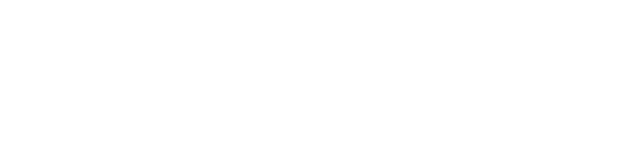
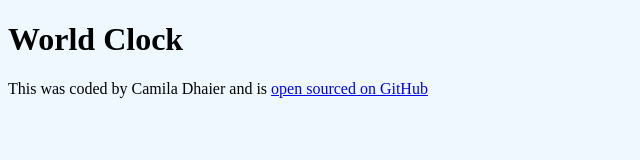
Before and after one commit to camilaDhaier/final_add_on_project, a plain HTML site: page index.html in a window 1280 px wide. Shown: the whole page, without its empty margins (0-640 px from the left). Drawn offline with Linux system fonts and the light colour scheme.

Commit message:
added files to the structure

```diff
--- /dev/null
+++ b/css/style.css
@@ -0,0 +1,3 @@
+body{
+    background-color: aliceblue;
+}
--- a/index.html
+++ b/index.html
@@ -3,9 +3,17 @@
 <head>
     <meta charset="UTF-8">
     <meta name="viewport" content="width=device-width, initial-scale=1.0">
-    <title>Document</title>
+    <link rel="stylesheet" href="css/style.css">
+    <title>Final Add-On Project</title>
 </head>
 <body>
-
+    <h1>
+        World Clock
+    </h1>
+    <footer>
+        This was coded by Camila Dhaier and is
+        <a href="#" target="_blank"> open sourced on GitHub</a>
+    </footer>
+    <script src="javascript/index.js"></script>
 </body>
 </html>
--- /dev/null
+++ b/javascript/index.js
@@ -0,0 +1 @@
+alert("hello");
```
